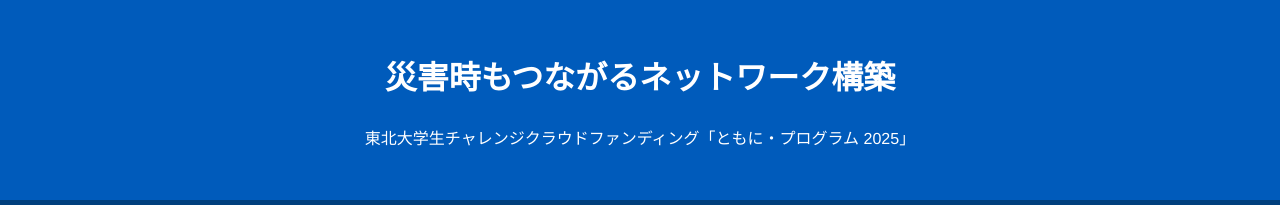
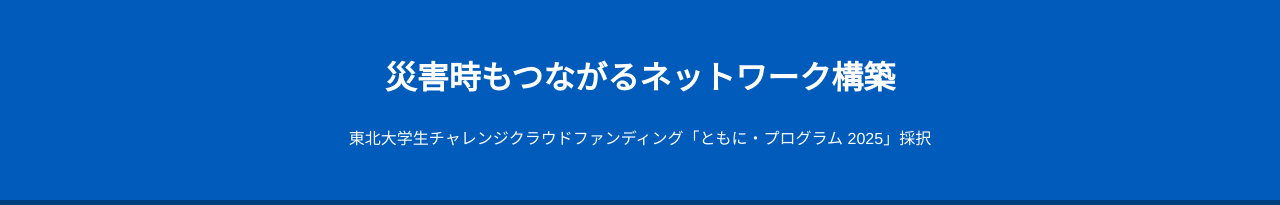
Before and after one commit to bousaitechuk-afk/homepage, a plain HTML site: page index.html in a window 1280 px wide. Shown: the top 205 px of the page. Drawn offline with Linux system fonts and the light colour scheme.

Commit message:
Update index.html

```diff
--- a/index.html
+++ b/index.html
@@ -9,7 +9,8 @@
 <body>
   <header>
     <h1>災害時もつながるネットワーク構築</h1>
-    <p>東北大学生チャレンジクラウドファンディング「ともに・プログラム 2025」</p>
+    <p>東北大学生チャレンジクラウドファンディング「ともに・プログラム 2025」採択</p>
+    <a href="https://www.kikin.tohoku.ac.jp/project/tomopro/2025/pj_007_2025" target="_blank"></a>
   </header>
 
   <nav>
```
